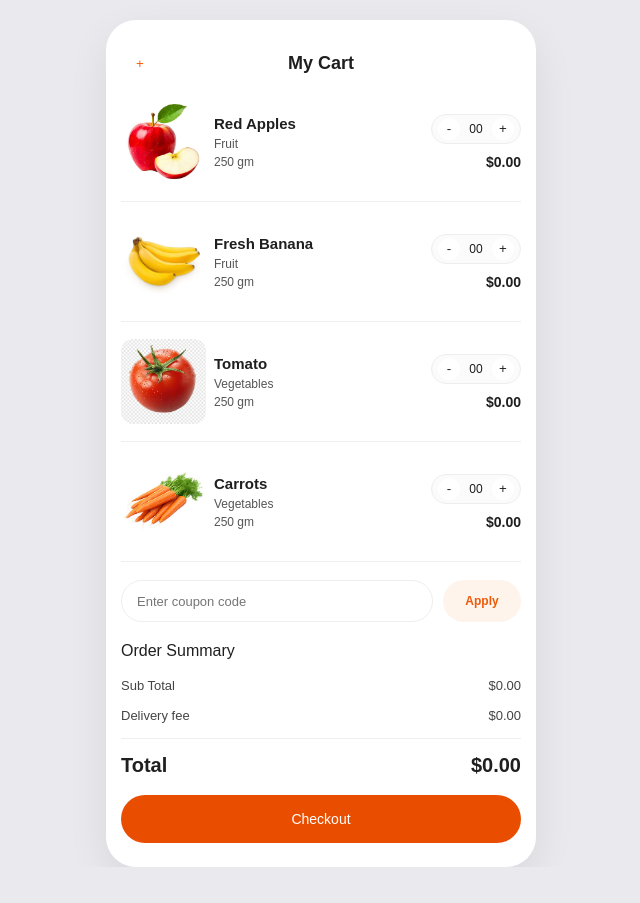
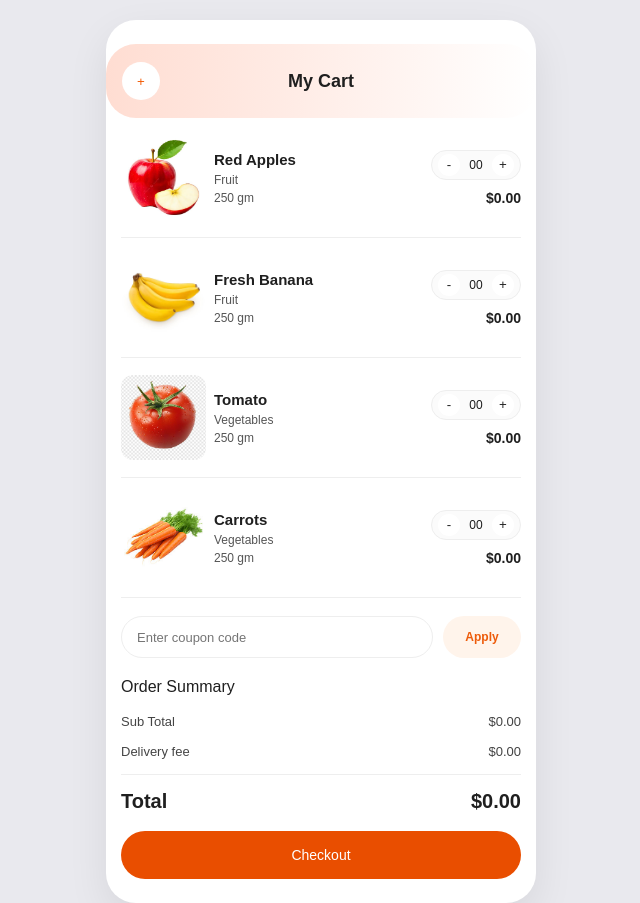
Before and after one commit to Creedbuilds/Mycart, a React (Vite) app: page / in a window 1280 px wide. Shown: the whole page, without its empty margins (319-959 px from the left). Before the commit the page ends 867 px from the top, so only its background shows below. Built offline with nearby package versions, Linux system fonts and the light colour scheme.

Commit message:
Update styles in App.css
Uncomment margin and padding styles, and ensure position and overflow are set.

```diff
--- a/src/App.css
+++ b/src/App.css
@@ -42,12 +42,12 @@ button {
   display: grid;
   grid-template-columns: 40px 1fr 40px;
   align-items: center;
-  /* margin: 0px -15px 0px;
+  margin: 0px -15px 0px;
    background: linear-gradient(to right ,#ffddd2,white);
-  padding: 18px 16px; */
+  padding: 18px 16px;
 
-  /* position: relative;
-  overflow: hidden; */
+  position: relative;
+  overflow: hidden;
 }
 
 
```
